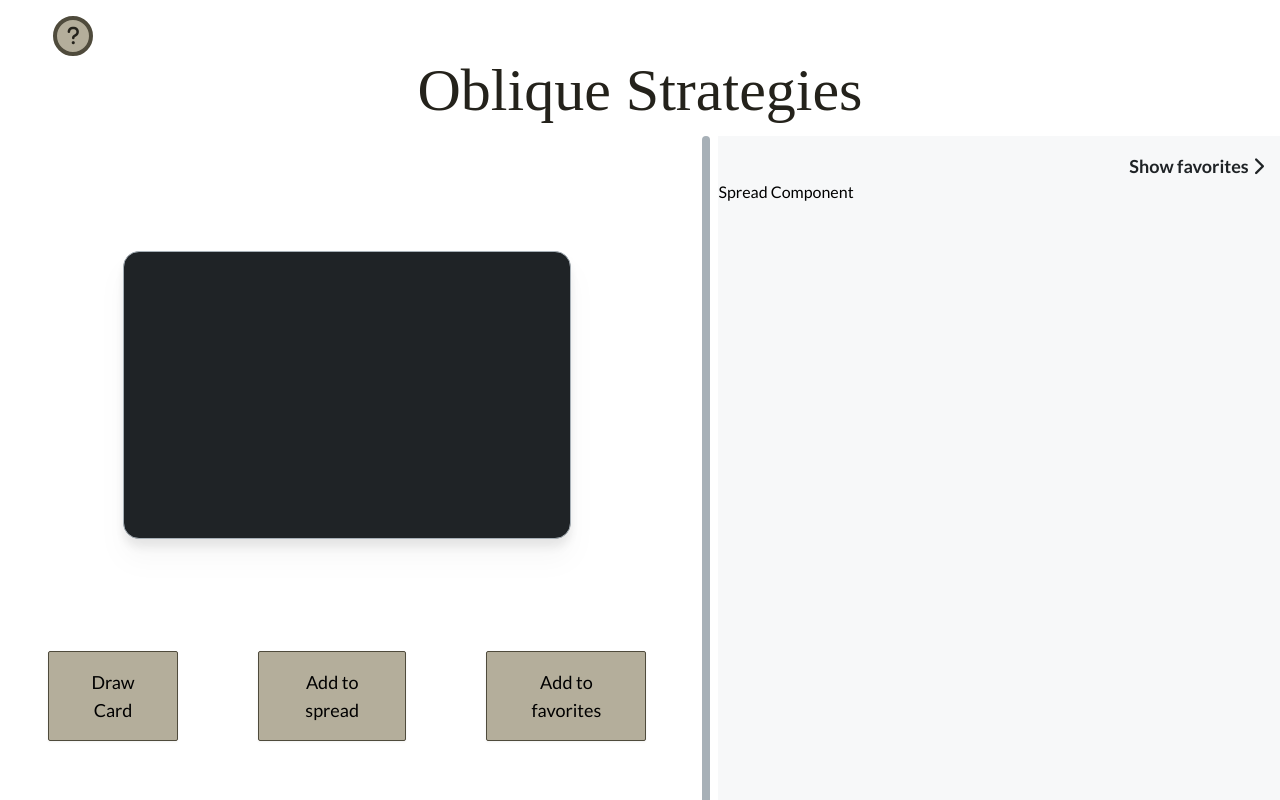
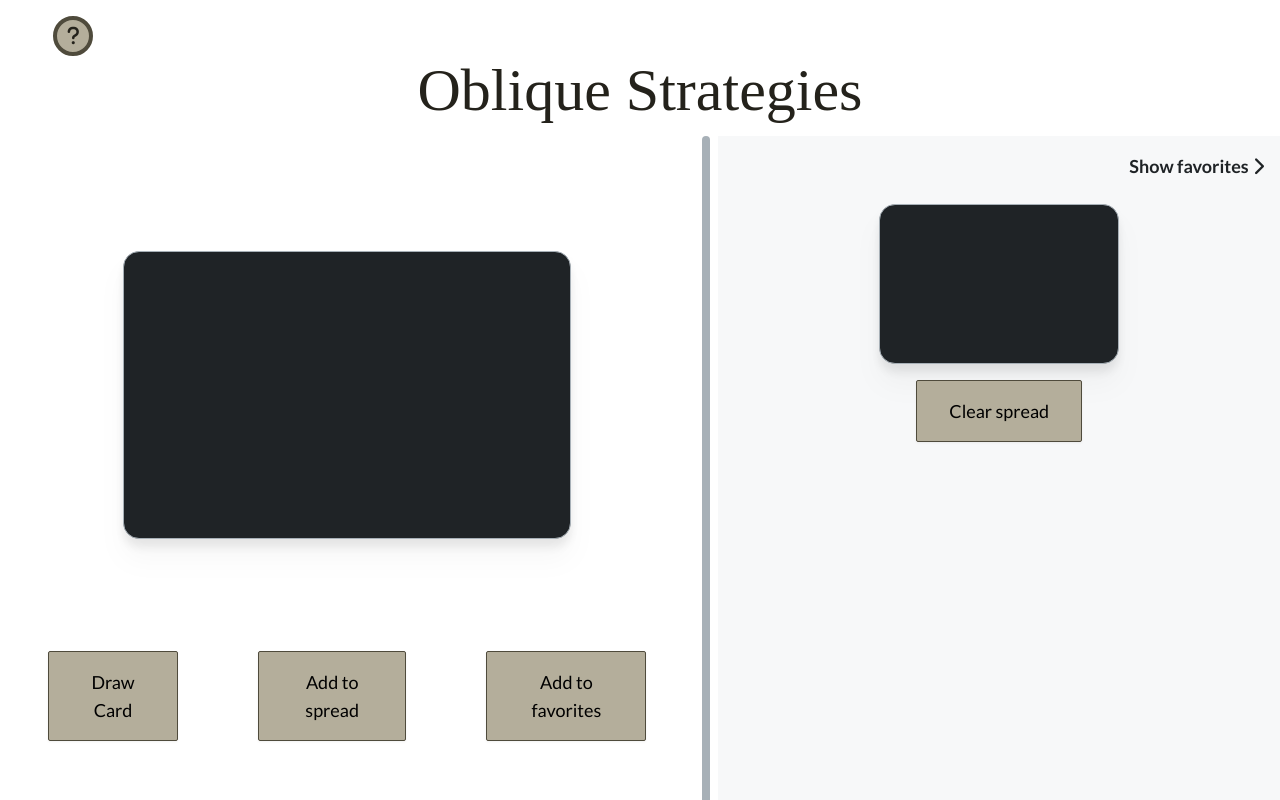
Before and after one commit to harrekki/oblique-strategies, a React (Vite) app: page / in a window 1280 px wide. Both pictures are taken after a click on the button "Add to spread". Shown: the top 800 px of the page. Built offline with nearby package versions, Linux system fonts and the light colour scheme; a web font is replaced by a local one.

Commit message:
add styles to favorite and spread

```diff
--- a/src/components/Card.jsx
+++ b/src/components/Card.jsx
@@ -1,14 +1,14 @@
-export default function Card({ strategy }) {
+export default function Card({ strategy, cardSize }) {
 
-    const cardStyles = "flex justify-center items-center p-8 w-80 h-60 sm:w-112 sm:h-72 border border-shark-400 rounded-2xl drop-shadow-xl";
+    const cardStyles = "flex justify-center items-center border border-shark-400 rounded-2xl drop-shadow-xl";
     const cardBack = "bg-shark-950";
     const cardFront = "bg-nomad-100";
 
     return (
         <div
-            className={`${cardStyles} ${strategy === null ? cardBack : cardFront}`}
+            className={`${cardStyles} ${cardSize} ${strategy === null ? cardBack : cardFront}`}
         >
-            <p className="text-2xl text-shark-950 text-center">{strategy}</p>
+            <p className="text-shark-950 text-center">{strategy}</p>
         </div>
     )
 }
--- a/src/components/Favorites.jsx
+++ b/src/components/Favorites.jsx
@@ -1,9 +1,29 @@
-export default function Favorites() {
+import Button from "./Button";
+
+export default function Favorites({favoritesArray, setFavorites}) {
+    let id = 0;
+
+    const favoritesList = favoritesArray.map(favorite => {
+        id += 1;
+        return (
+            <li key={id} className="py-1 sm:py-2">
+                <p>{favorite}</p>
+            </li>
+        )
+    })
+
+    function clearFavorites() {
+        setFavorites([]);
+    }
+
 
     return (
-        <div>
-            <h1>Favorites Component</h1>
-
+        <div className="flex flex-col items-center gap-4 py-6">
+            <h1 className="text-lg sm:text-xl uppercase font-bold">Favorites</h1>
+            <ul className="sm:text-lg list-square px-4 py-4">
+                {favoritesList}
+            </ul>
+            <Button onClick={clearFavorites}>Clear favorites</Button>
         </div>
     )
 }
--- a/src/components/SplitView.jsx
+++ b/src/components/SplitView.jsx
@@ -17,7 +17,7 @@
 
     const splitPaneRef = createRef();
 
-    const MIN_WIDTH = 0;
+    const MIN_WIDTH = 250;
 
     const handleMouseDown = (event) => {
         setSeparatorXPosition(event.clientX);
@@ -62,10 +62,23 @@
 
     /* ---- State and functions for Favorites and Spread components ---- */
       const [displayFavorites, setDisplayFavorites] = useState(false);
+      const [spread, setSpread] = useState([]);
+      const [favorites, setFavorites] = useState([]);
 
       const toggleFavorites = () => {
         setDisplayFavorites(prevState => !prevState);
       }
+
+      function addToSpread() {
+        setSpread(prevSpread => [...prevSpread, strategy]);
+      }
+
+      function addToFavorites() {
+        setFavorites(prevFav => [...prevFav, strategy]);
+        favorites.map(favorite => console.log(favorite))
+      }
+
+      const largeCard = "text-2xl p-8 w-80 h-60 sm:w-112 sm:h-72"
 
     return (
         <div className="flex h-full" ref={splitPaneRef}>
@@ -83,11 +96,11 @@
                             pb-12
                         "
                     >
-                        <Card strategy={strategy} />
+                        <Card strategy={strategy} cardSize={largeCard} />
                         <div className='w-full flex flex-col sm:flex-row justify-center gap-6 sm:gap-20 mt-28'>
-                            <Button onClick={changeStrategy}>Draw Card</Button>
-                            <Button>Add to spread</Button>
-                            <Button>Add to favorites</Button>
+                            <Button onClick={changeStrategy} >Draw Card</Button>
+                            <Button onClick={addToSpread} >Add to spread</Button>
+                            <Button onClick={addToFavorites} >Add to favorites</Button>
                         </div>
                     </main>
                 : <HelpPage />
@@ -110,8 +123,8 @@
                     <i className="fa-solid fa-chevron-right ml-1"></i>
                 </button>
                 { displayFavorites
-                    ? <Favorites />
-                    : <Spread />
+                    ? <Favorites favoritesArray={favorites} setFavorites={setFavorites}/>
+                    : <Spread spreadArray={spread} setSpread={setSpread}/>
                 }
 
             </RightPanel>
--- a/src/components/Spread.jsx
+++ b/src/components/Spread.jsx
@@ -1,9 +1,28 @@
-export default function Spread() {
+import Button from "./Button";
+import Card from "./Card";
+
+export default function Spread({spreadArray, setSpread}) {
+    let id = 0;
+
+    const smallCard = "text-md p-6 w-40 h-30 sm:text-lg sm:w-60 sm:h-40"
+
+    const layout = spreadArray.map(card => {
+        id += 1;
+        return (
+            <div key={id}>
+                <Card strategy={card} cardSize={smallCard}/>
+            </div>
+        )
+    })
+
+    function clearSpread() {
+        setSpread([]);
+    }
 
     return (
-        <div>
-            <h1>Spread Component</h1>
-
+        <div className="flex flex-col items-center gap-4 py-6">
+            {layout}
+            <Button onClick={clearSpread}>Clear spread</Button>
         </div>
     )
 }
```
